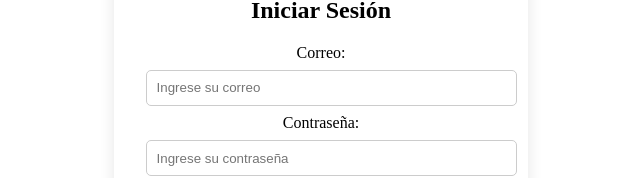
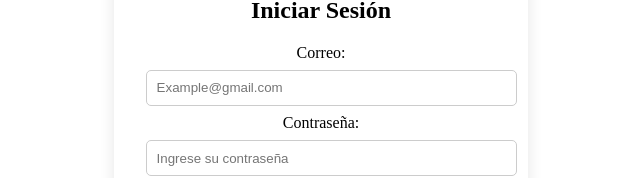
Before and after one commit to Angelrg06/pruebaGit, an Angular app: page / in a window 1280 px wide. Shown: the part 155-333 px from the top of the page, without its empty margins (319-959 px from the left). Built offline with nearby package versions, Linux system fonts and the light colour scheme.

Commit message:
Mensaje descriptivo de los cambios

```diff
--- a/src/app/login/login.html
+++ b/src/app/login/login.html
@@ -8,7 +8,7 @@
         id="email"
         name="email"
         [(ngModel)]="user.email"
-        placeholder="Ingrese su correo"
+        placeholder="Example@gmail.com"
         required
       />
     </div>
```
